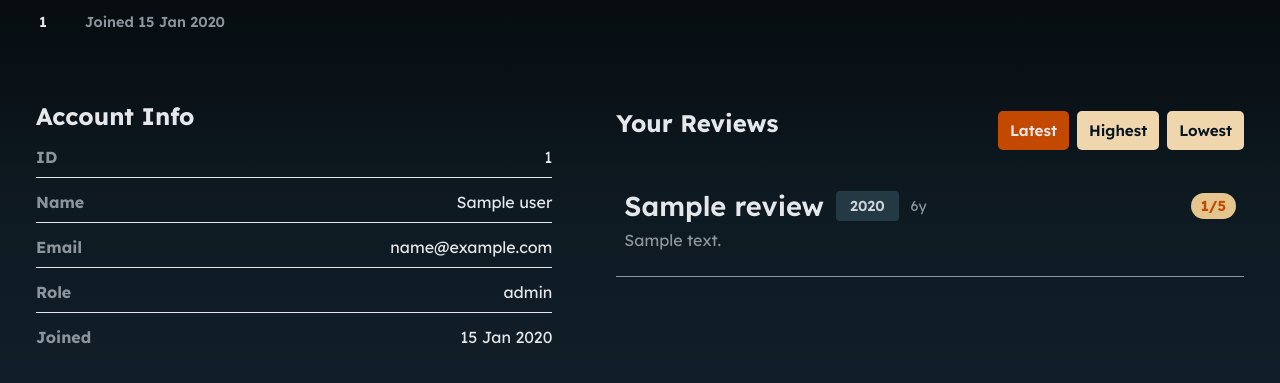
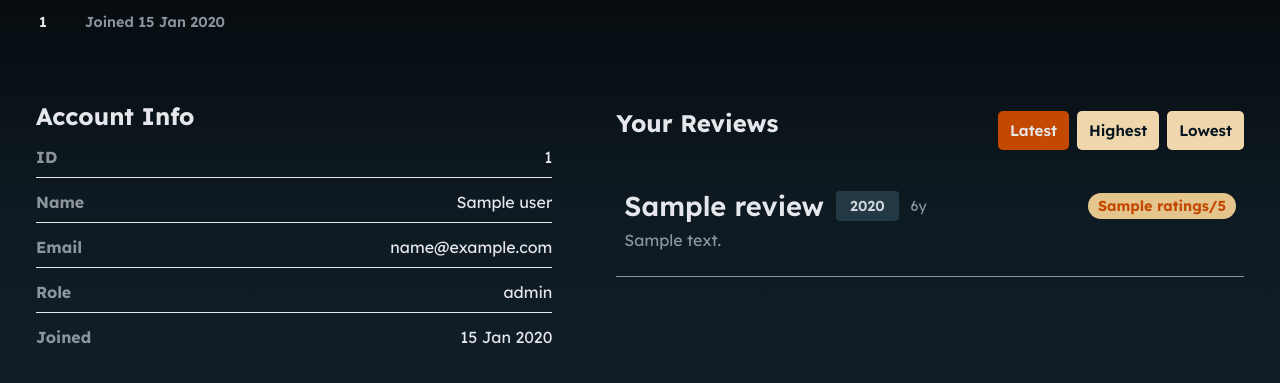
Before and after one commit to aliffkhuzairi/flask_movie_review_v2, a Flask app: page /user/1?review_sort=latest in a window 1280 px wide. Shown: the part 187-570 px from the top of the page. Run offline with Flask 3, Linux system fonts and the light colour scheme; the visitor is signed in with stand-in values (Sample User, id 1); a database or web service that is not in the repository returns one stand-in record (values such as "Sample title"); data that the repository does not hold is empty; some libraries are stand-ins or nearby versions; some web fonts are replaced.

Commit message:
fix: change the review ratings index

```diff
--- a/templates/user_info.html
+++ b/templates/user_info.html
@@ -317,7 +317,7 @@
                                         </p>
                                     </div>
                                     <div>
-                                        <span class="review-rating">{{ review[0] }}/5</span>
+                                        <span class="review-rating">{{ review[2] }}/5</span>
                                     </div>
                                 </div>
 
```
